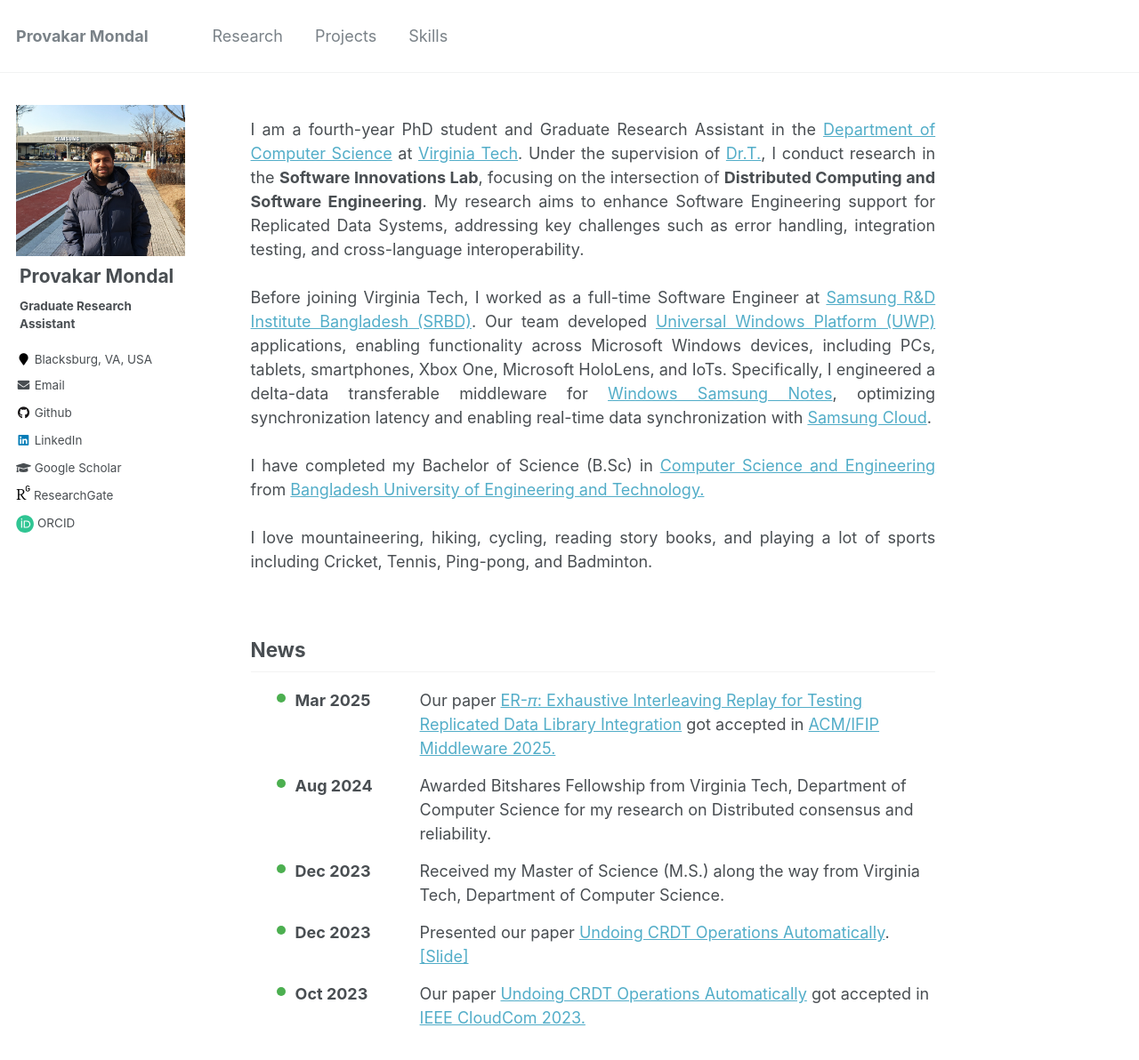
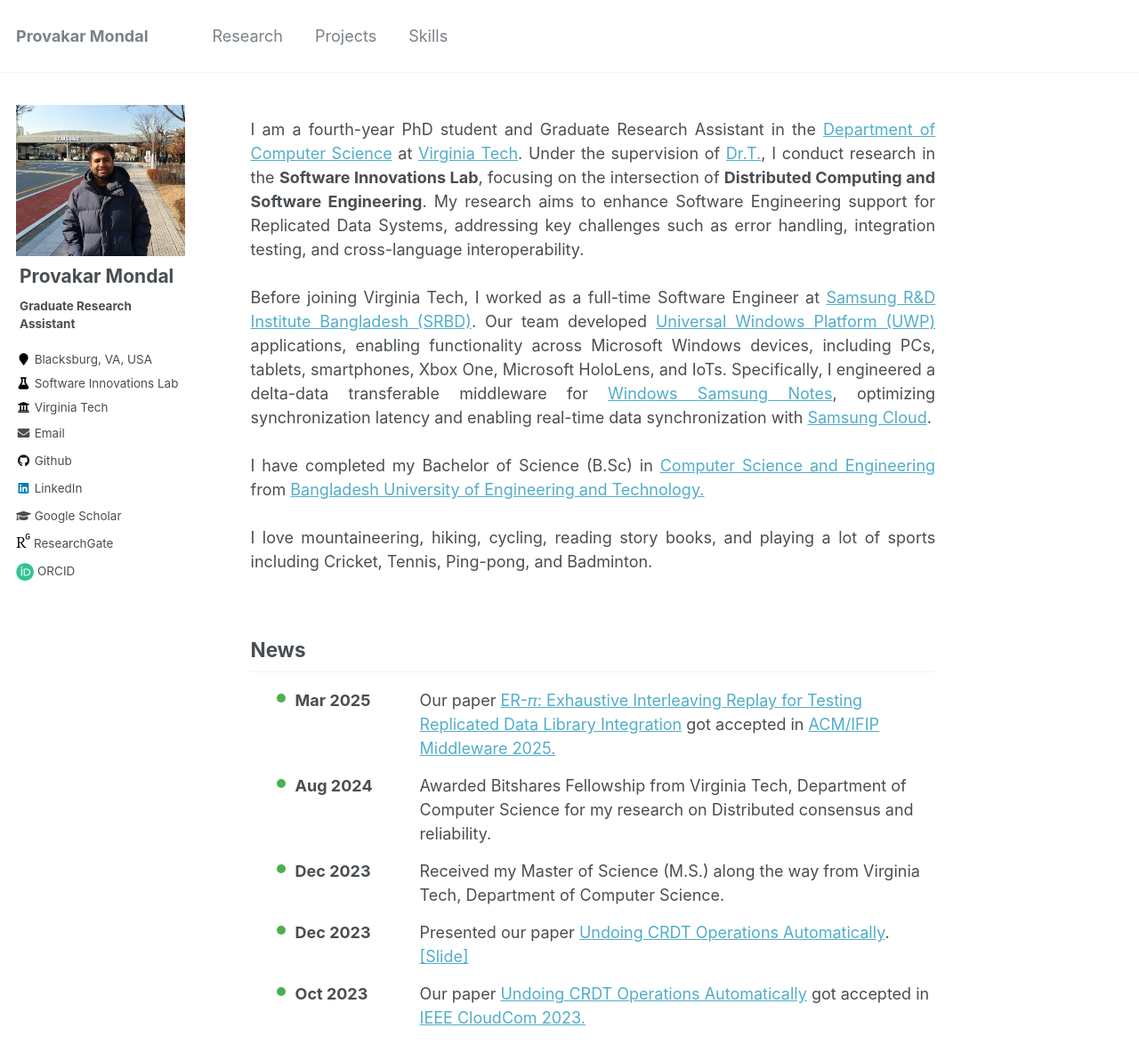
Before and after one commit to surzoprovakar/surzoprovakar.github.io, a Jekyll site: the page built from _pages/about.md, in a window 1280 px wide and 1365 px high. Shown: the top 1192 px of the window at 89% size. Built offline with Jekyll 4.4.1, drawn with Linux system fonts in a browser that asks for light colours.

Commit message:
include lab

```diff
--- a/_config.yml
+++ b/_config.yml
@@ -83,8 +83,9 @@ author:
   name             : "Provakar Mondal"
   avatar           : "provakar.jpg"
   bio              : "<b>Graduate Research Assistant</b>"
+  employer         : "Software Innovations Lab"
+  affiliation      : "Virginia Tech"
   location         : "Blacksburg, VA, USA"
-  employer         :
   # pubmed           : "https://www.ncbi.nlm.nih.gov/pubmed/?term=john+snow"
   googlescholar    : "https://scholar.google.com/citations?user=Fd8CN6AAAAAJ&hl=en"
   email            : "provakar@vt.edu"
--- a/_includes/author-profile.html
+++ b/_includes/author-profile.html
@@ -26,7 +26,10 @@
         <li><i class="fa fa-fw fa-map-marker" aria-hidden="true"></i> {{ author.location }}</li>
       {% endif %}
       {% if author.employer %}
-        <li><i class="fa fa-fw fa-map-marker" aria-hidden="true"></i> {{ author.employer }}</li>
+        <li><i class="fa fa-fw fa-flask" aria-hidden="true"></i> {{ author.employer }}</li>
+      {% endif %}
+      {% if author.affiliation %}
+      <li><i class="fa fa-fw fa-university" aria-hidden="true"></i> {{ author.affiliation }}</li>
       {% endif %}
       {% if author.uri %}
         <li><a href="{{ author.uri }}"><i class="fas fa-fw fa-link" aria-hidden="true"></i> {{ site.data.ui-text[site.locale].website_label | default: "Website" }}</a></li>
```
